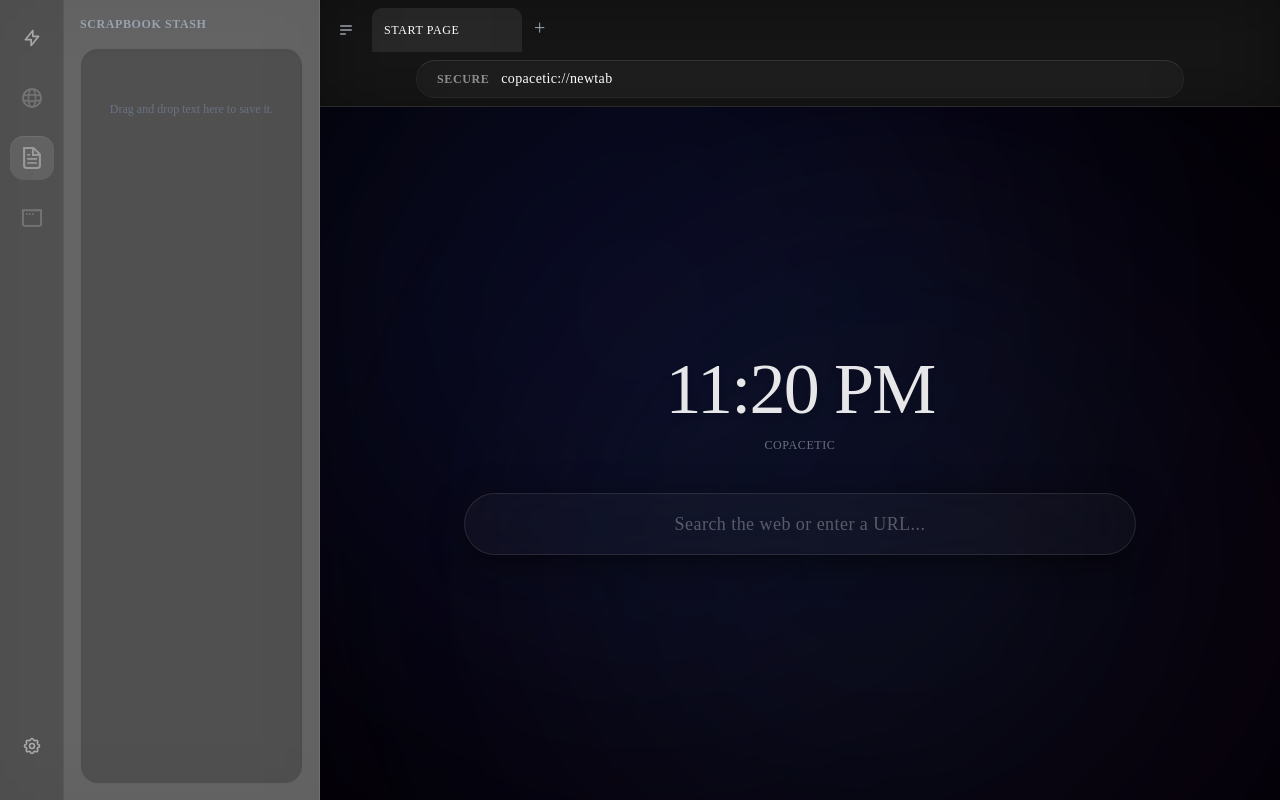
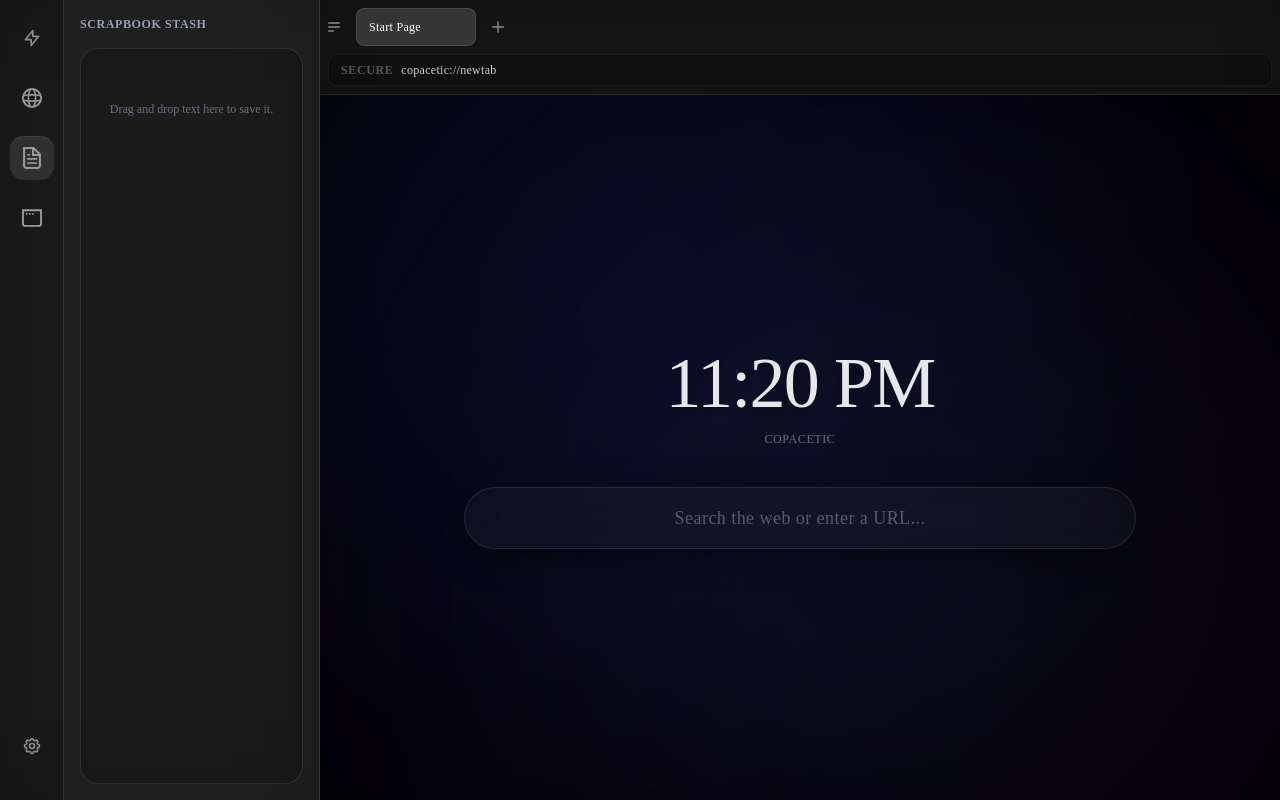
Before and after one commit to xmrenigmax/Copacetic, a Next.js app: page / in a window 1280 px wide. Both pictures are taken after a click on the button 26 px from the left and 30 px from the top of the page. Built offline with nearby package versions, Linux system fonts and the light colour scheme.

Commit message:
finished minamilistic feel

```diff
--- a/src/components/addressbar/AddressBar.tsx
+++ b/src/components/addressbar/AddressBar.tsx
@@ -1,6 +1,4 @@
-import React, {
-  useState
-} from 'react';
+import React, { useState } from 'react';
 import _ from 'lodash';
 
 interface AddressBarProps {
@@ -9,10 +7,7 @@ interface AddressBarProps {
 }
 
 export const AddressBar = ({ url, onNavigate }: AddressBarProps) => {
-  const [
-    inputUrl,
-    setInputUrl
-  ] = useState(url);
+  const [ inputUrl, setInputUrl ] = useState(url);
 
   const handleSubmit = (event: React.FormEvent<HTMLFormElement>) => {
     event.preventDefault();
@@ -30,11 +25,11 @@ export const AddressBar = ({ url, onNavigate }: AddressBarProps) => {
   };
 
   return (
-    <form onSubmit={handleSubmit} className="flex items-center w-full max-w-3xl mx-auto bg-primary rounded-full px-5 py-2 shadow-inner border border-white/5 bdT transition-all focus-within:bg-white/10 focus-within:border-white/20">
-      <div className="mr-3 text-white/50 tt-u text-[10px] tracking-widest font-semibold">
+    <form onSubmit={handleSubmit} className="flex items-center w-full bg-black/20 rounded-md px-3 py-1.5 border border-white/5 shadow-inner transition-all focus-within:bg-black/40 focus-within:border-white/20">
+      <div className="mr-2 text-white/30 tt-u text-[9px] tracking-widest font-semibold shrink-0">
         SECURE
       </div>
-      <input type="text" value={inputUrl} onChange={handleChange} className="w-full bg-transparent outline-none text-white text-sm font-light tracking-wide placeholder-white/30" placeholder="Search or enter website name..." />
+      <input type="text" value={inputUrl} onChange={handleChange} className="w-full bg-transparent outline-none text-white/80 text-xs font-light tracking-wide placeholder-white/30" placeholder="Search or enter website..." />
     </form>
   );
 };
--- a/src/components/sidebar/Sidebar.tsx
+++ b/src/components/sidebar/Sidebar.tsx
@@ -1,12 +1,6 @@
-import React, {
-  useState
-} from 'react';
-import {
-  FilePanel
-} from './panel/FilePanel';
-import {
-  AIPanel
-} from './panel/AIPanel';
+import React, { useState } from 'react';
+import { FilePanel } from './panel/FilePanel';
+import { AIPanel } from './panel/AIPanel';
 
 interface SidebarProps {
   isOpen: boolean;
@@ -16,10 +10,7 @@ interface SidebarProps {
 }
 
 export const Sidebar = ({ isOpen, isCustomised, activeUrl, onToggleSettings }: SidebarProps) => {
-  const [
-    activePanel,
-    setActivePanel
-  ] = useState('file');
+  const [ activePanel, setActivePanel ] = useState('file');
 
   const navItems = [
     { id: 'ai', icon: <svg className="w-5 h-5" fill="none" stroke="currentColor" viewBox="0 0 24 24"><path strokeLinecap="round" strokeLinejoin="round" strokeWidth={2} d="M13 10V3L4 14h7v7l9-11h-7z" /></svg>, label: 'Copilot' },
@@ -29,17 +20,17 @@ export const Sidebar = ({ isOpen, isCustomised, activeUrl, onToggleSettings }: S
   ];
 
   return (
-    <div className={`h-full flex w-full ${isCustomised ? 'bg-primary/40 backdrop-blur-2xl border-r border-white/10 shadow-2xl' : 'bg-secondary bdR'} transition-opacity duration-300 ${isOpen ? 'opacity-100' : 'opacity-0'}`}>
-      <div className="w-16 min-w-16 flex flex-col items-center py-4 bg-black/20 border-r border-white/5">
+    <div className={`h-full flex w-full bg-secondary bdR shadow-2xl transition-opacity duration-300 ${isOpen ? 'opacity-100' : 'opacity-0'}`}>
+      <div className="w-16 min-w-16 flex flex-col items-center py-4 bg-black/20 bdR">
         {navItems.map((item) => (
-          <button key={item.id} onClick={() => setActivePanel(item.id)} className={`relative p-3 mb-4 rounded-xl transition-all duration-300 group ${activePanel === item.id ? 'bg-white/10 shadow-[inset_0_1px_1px_rgba(255,255,255,0.1)] text-blue-400' : 'text-white hover:bg-white/5'}`}>
-            <div className={`transition-opacity duration-300 ${activePanel === item.id ? 'opacity-100 scale-110' : 'opacity-50 group-hover:opacity-100'}`}>
+          <button key={item.id} onClick={() => setActivePanel(item.id)} className={`relative p-3 mb-4 rounded-xl transition-all duration-300 group ${activePanel === item.id ? 'bg-white/10 shadow-[inset_0_1px_1px_rgba(255,255,255,0.1)] text-blue-400' : 'text-white/50 hover:bg-white/5 hover:text-white'}`}>
+            <div className={`transition-transform duration-300 ${activePanel === item.id ? 'scale-110' : 'group-hover:scale-110'}`}>
               {item.icon}
             </div>
           </button>
         ))}
         <div className="flex-1" />
-        <button onClick={onToggleSettings} className="relative p-3 mb-4 rounded-xl transition-all duration-300 text-white hover:bg-white/5 opacity-50 hover:opacity-100 group">
+        <button onClick={onToggleSettings} className="relative p-3 mb-4 rounded-xl transition-all duration-300 text-white/50 hover:bg-white/5 hover:text-white group">
           <svg className="w-5 h-5 transition-transform duration-500 group-hover:rotate-90" fill="none" stroke="currentColor" viewBox="0 0 24 24"><path strokeLinecap="round" strokeLinejoin="round" strokeWidth={2} d="M10.325 4.317c.426-1.756 2.924-1.756 3.35 0a1.724 1.724 0 002.573 1.066c1.543-.94 3.31.826 2.37 2.37a1.724 1.724 0 001.065 2.572c1.756.426 1.756 2.924 0 3.35a1.724 1.724 0 00-1.066 2.573c.94 1.543-.826 3.31-2.37 2.37a1.724 1.724 0 00-2.572 1.065c-.426 1.756-2.924 1.756-3.35 0a1.724 1.724 0 00-2.573-1.066c-1.543.94-3.31-.826-2.37-2.37a1.724 1.724 0 00-1.065-2.572c-1.756-.426-1.756-2.924 0-3.35a1.724 1.724 0 001.066-2.573c-.94-1.543.826-3.31 2.37-2.37.996.608 2.296.07 2.572-1.065z" /><path strokeLinecap="round" strokeLinejoin="round" strokeWidth={2} d="M15 12a3 3 0 11-6 0 3 3 0 016 0z" /></svg>
         </button>
       </div>
--- a/src/components/tabbar/TabBar.tsx
+++ b/src/components/tabbar/TabBar.tsx
@@ -18,22 +18,22 @@ interface TabBarProps {
 
 export const TabBar = ({ tabs, activeTabId, onTabClick, onCloseTab, onAddTab, onToggleSidebar }: TabBarProps) => {
   return (
-    <div className="flex items-center w-full overflow-x-auto px-2">
-      <button onClick={onToggleSidebar} className="mr-3 ml-1 p-1.5 rounded-lg text-gray-400 hover:text-white hover:bg-secondary transition-colors">
+    <div className="flex items-center flex-1 overflow-x-auto no-scrollbar">
+      <button onClick={onToggleSidebar} className="mr-2 p-1.5 rounded-md text-white/50 hover:text-white hover:bg-white/10 transition-colors shrink-0">
         <svg className="w-4 h-4" fill="none" stroke="currentColor" viewBox="0 0 24 24"><path strokeLinecap="round" strokeLinejoin="round" strokeWidth={2} d="M4 6h16M4 12h16M4 18h7" /></svg>
       </button>
       {tabs.map((tab) => (
-        <div key={tab.id} onClick={() => onTabClick(tab.id)} className={`group relative flex items-center justify-between min-w-[150px] max-w-[200px] px-3 py-2 mr-1 rounded-t-lg cursor-pointer transition-colors ${activeTabId === tab.id ? 'bg-secondary text-white' : 'bg-primary text-gray-400 hover:bg-secondary bdT bdR'}`}>
-          <span className="text-xs truncate tt-u">
+        <div key={tab.id} onClick={() => onTabClick(tab.id)} className={`group relative flex items-center justify-between min-w-[120px] max-w-[180px] px-3 py-1 mr-1.5 rounded-md cursor-pointer transition-all duration-200 ${activeTabId === tab.id ? 'bg-white/15 text-white shadow-sm border border-white/10' : 'text-white/50 hover:bg-white/5 hover:text-white/80 border border-transparent'}`}>
+          <span className="text-xs truncate font-medium tracking-wide">
             {tab.title}
           </span>
-          <button onClick={(event: React.MouseEvent<HTMLButtonElement>) => { event.stopPropagation(); onCloseTab(tab.id); }} className="opacity-0 group-hover:opacity-100 text-gray-400 hover:text-white ml-2 rounded-full p-0.5">
+          <button onClick={(event: React.MouseEvent<HTMLButtonElement>) => { event.stopPropagation(); onCloseTab(tab.id); }} className="opacity-0 group-hover:opacity-100 text-white/40 hover:text-white ml-2 rounded-full p-0.5 transition-colors shrink-0">
             ✕
           </button>
         </div>
       ))}
-      <button onClick={onAddTab} className="ml-2 text-xl text-gray-400 hover:text-white mb-1 transition-transform hover:scale-110">
-        +
+      <button onClick={onAddTab} className="ml-1 p-1 rounded-md text-white/50 hover:text-white hover:bg-white/10 transition-colors shrink-0">
+        <svg className="w-4 h-4" fill="none" viewBox="0 0 24 24" stroke="currentColor"><path strokeLinecap="round" strokeLinejoin="round" strokeWidth={2} d="M12 4v16m8-8H4" /></svg>
       </button>
     </div>
   );
```
